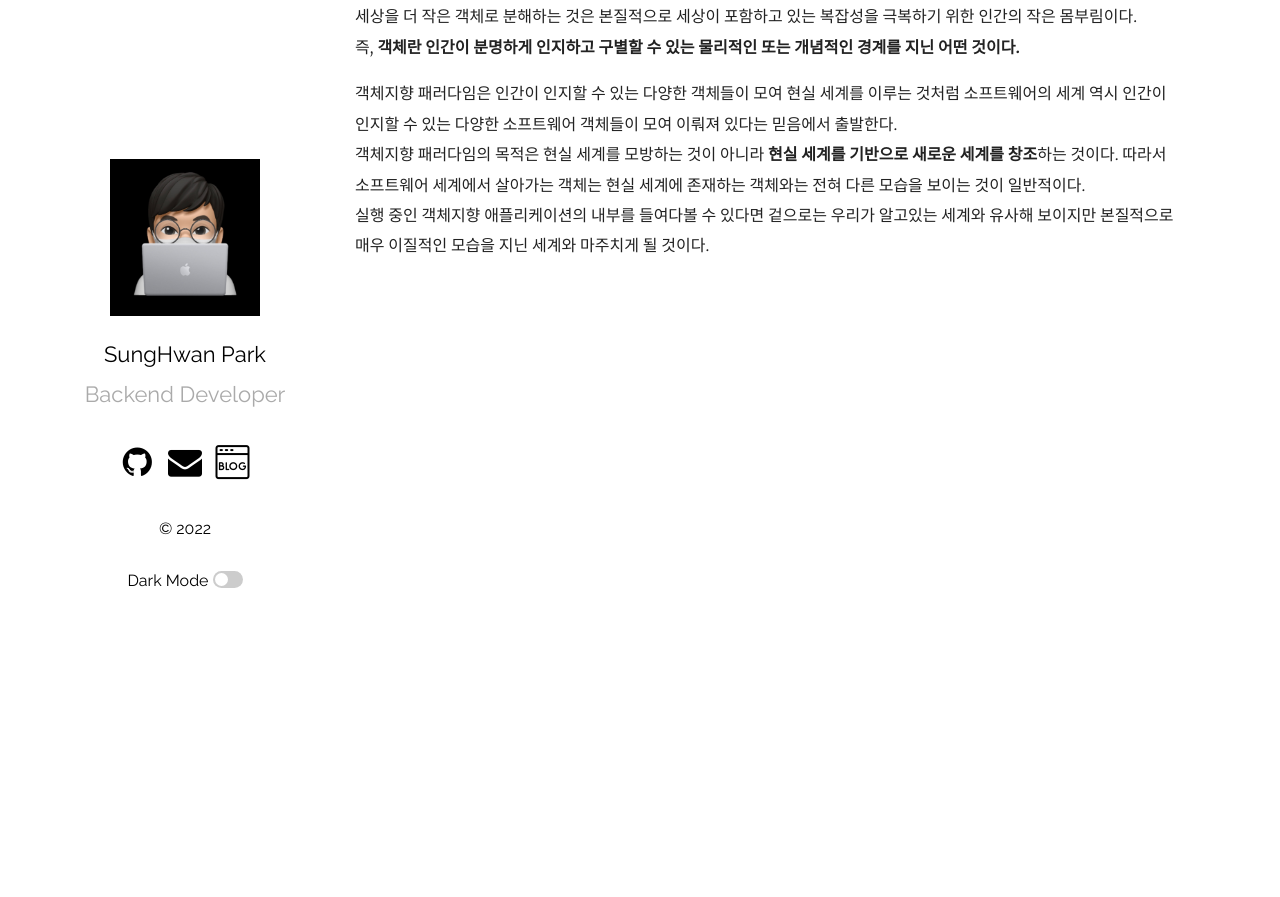
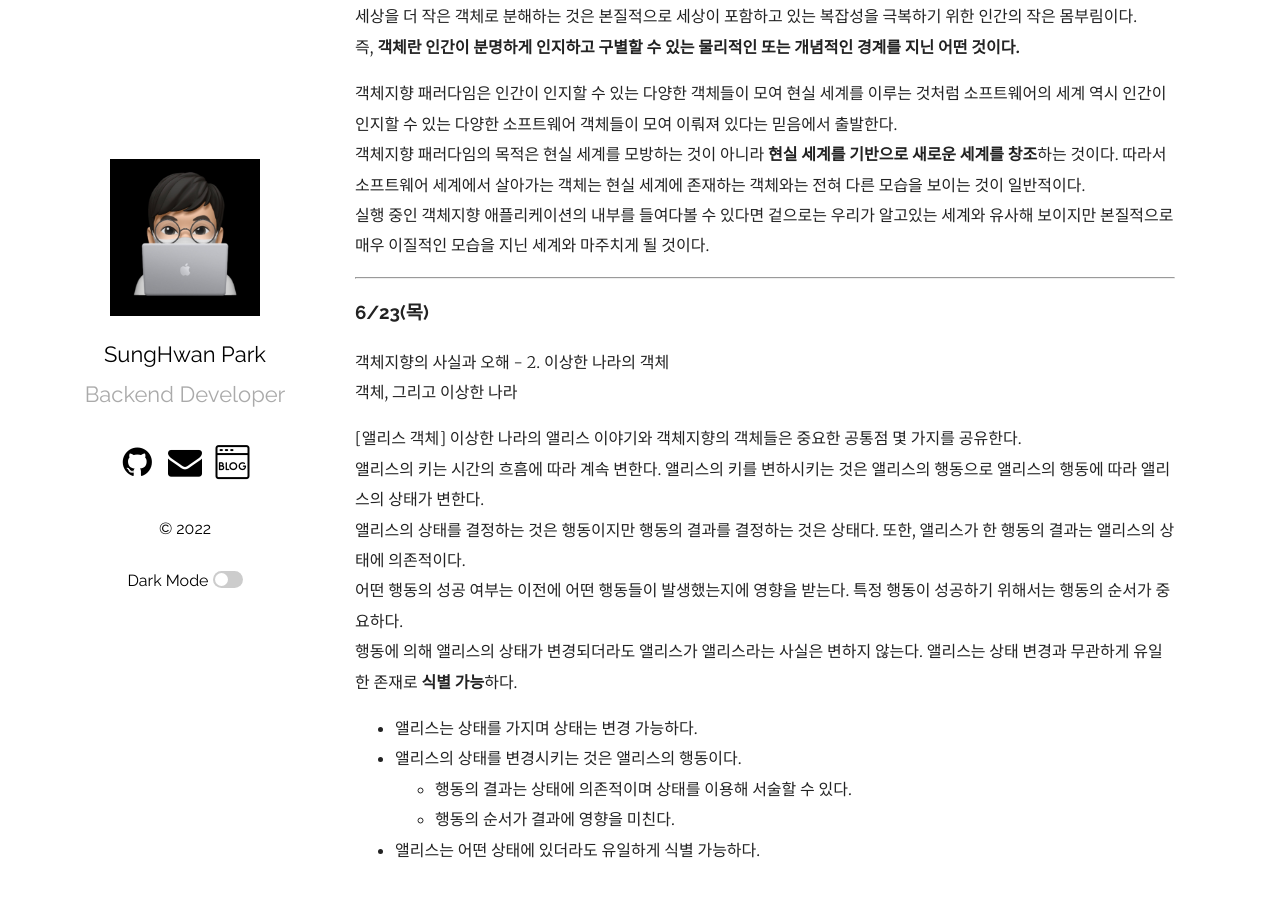
Before and after one commit to park0219/park0219.github.io, a Jekyll site: the page built from _posts/2022-06-01-6월TIL.markdown, in a window 1280 px wide and 900 px high, scrolled down 19158 px. Shown: the top 897 px of the window. Built offline with Jekyll 4.4.1, drawn with Linux system fonts in a browser that asks for light colours; comment, search, counter and statistics services are not loaded.

Commit message:
feat: 2022-06-23 TIL 추가

```diff
--- a/_posts/2022-06-01-6월TIL.markdown
+++ b/_posts/2022-06-01-6월TIL.markdown
@@ -819,3 +819,23 @@ public class Client {
 객체지향 패러다임은 인간이 인지할 수 있는 다양한 객체들이 모여 현실 세계를 이루는 것처럼 소프트웨어의 세계 역시 인간이 인지할 수 있는 다양한 소프트웨어 객체들이 모여 이뤄져 있다는 믿음에서 출발한다.
 객체지향 패러다임의 목적은 현실 세계를 모방하는 것이 아니라 **현실 세계를 기반으로 새로운 세계를 창조**하는 것이다. 따라서 소프트웨어 세계에서 살아가는 객체는 현실 세계에 존재하는 객체와는 전혀 다른 모습을 보이는 것이 일반적이다.
 실행 중인 객체지향 애플리케이션의 내부를 들여다볼 수 있다면 겉으로는 우리가 알고있는 세계와 유사해 보이지만 본질적으로 매우 이질적인 모습을 지닌 세계와 마주치게 될 것이다.
+
+---
+
+### 6/23(목)
+
+객체지향의 사실과 오해 - 2. 이상한 나라의 객체
+객체, 그리고 이상한 나라
+
+[앨리스 객체]
+이상한 나라의 앨리스 이야기와 객체지향의 객체들은 중요한 공통점 몇 가지를 공유한다.
+앨리스의 키는 시간의 흐흠에 따라 계속 변한다. 앨리스의 키를 변하시키는 것은 앨리스의 행동으로 앨리스의 행동에 따라 앨리스의 상태가 변한다.
+앨리스의 상태를 결정하는 것은 행동이지만 행동의 결과를 결정하는 것은 상태다. 또한, 앨리스가 한 행동의 결과는 앨리스의 상태에 의존적이다.
+어떤 행동의 성공 여부는 이전에 어떤 행동들이 발생했는지에 영향을 받는다. 특정 행동이 성공하기 위해서는 행동의 순서가 중요하다.
+행동에 의해 앨리스의 상태가 변경되더라도 앨리스가 앨리스라는 사실은 변하지 않는다. 앨리스는 상태 변경과 무관하게 유일한 존재로 **식별 가능**하다.
+
+-   앨리스는 상태를 가지며 상태는 변경 가능하다.
+-   앨리스의 상태를 변경시키는 것은 앨리스의 행동이다.
+    -   행동의 결과는 상태에 의존적이며 상태를 이용해 서술할 수 있다.
+    -   행동의 순서가 결과에 영향을 미친다.
+-   앨리스는 어떤 상태에 있더라도 유일하게 식별 가능하다.
```
